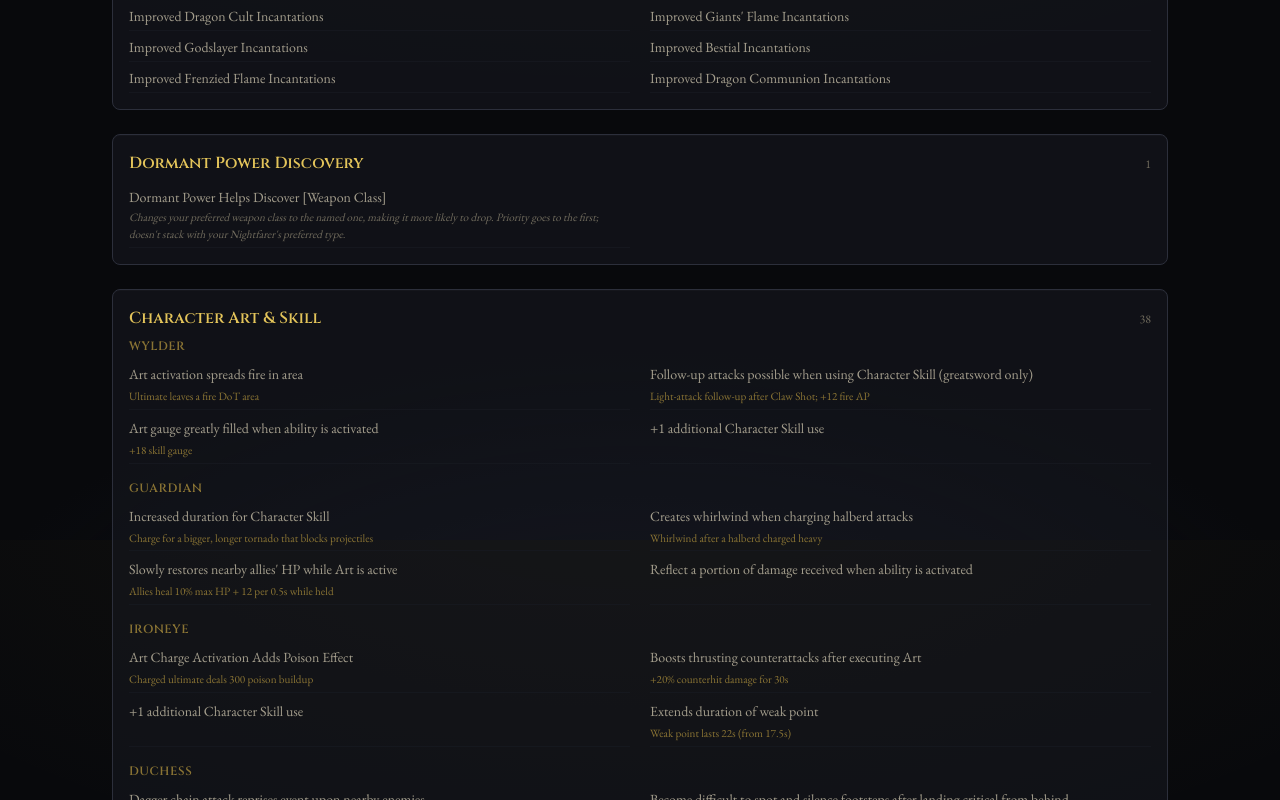
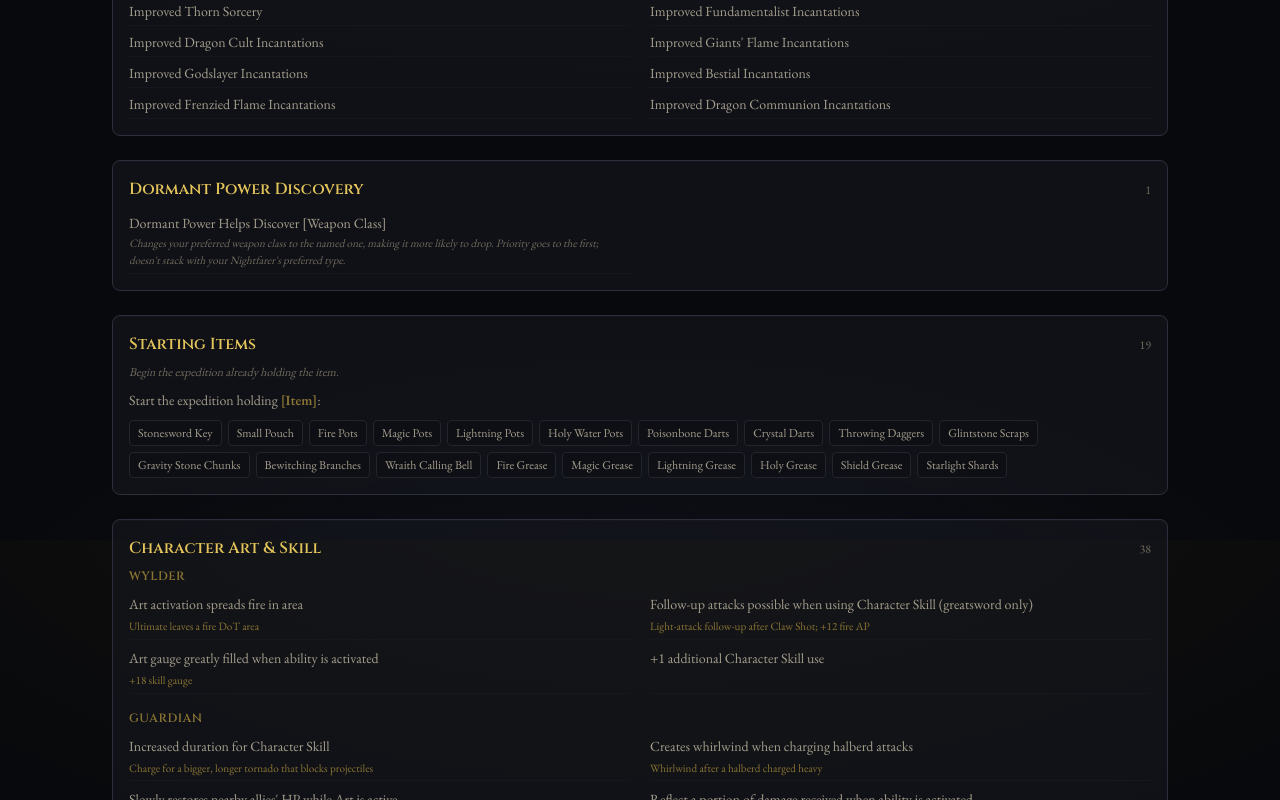
Before and after one commit to Tulun/nightreign, a Next.js app: page /relics in a window 1280 px wide. Shown: the part 1860-2660 px from the top of the page. Built offline with nearby package versions, Linux system fonts and the light colour scheme.

Commit message:
more cleaned up relic effects
Signed-off-by: Jason Kiraly <jasonkiraly@Jasons-MacBook-Pro-2026.local>

```diff
--- a/src/components/RelicEffects.tsx
+++ b/src/components/RelicEffects.tsx
@@ -74,7 +74,7 @@ export function RelicEffects() {
                 <span className="font-body text-xs text-parchment-faint">{c.items.length}</span>
               </div>
               {c.note && <p className="mb-2.5 font-body text-xs italic text-parchment-faint">{c.note}</p>}
-              {c.key === "skill-swap" || c.key === "spell-swap" ? (
+              {c.key === "skill-swap" || c.key === "spell-swap" || c.key === "starting-items" ? (
                 <div>
                   <p className="mb-2.5 font-body text-sm text-parchment-muted">
                     {c.key === "skill-swap" ? (
@@ -82,10 +82,15 @@ export function RelicEffects() {
                         Changes compatible armament&rsquo;s skill to{" "}
                         <span className="font-semibold text-gold-dim">[Weapon Art]</span> at start of expedition:
                       </>
-                    ) : (
+                    ) : c.key === "spell-swap" ? (
                       <>
                         Changes compatible armament&rsquo;s sorcery / incantation to{" "}
                         <span className="font-semibold text-gold-dim">[Spell]</span> at start of expedition:
+                      </>
+                    ) : (
+                      <>
+                        Start the expedition holding{" "}
+                        <span className="font-semibold text-gold-dim">[Item]</span>:
                       </>
                     )}
                   </p>
--- a/src/data/relicEffects.ts
+++ b/src/data/relicEffects.ts
@@ -2,7 +2,7 @@ import type { RelicEffect } from "@/lib/relics";
 
 /**
  * ─────────────────────────────────────────────────────────────────────────
- *  RELIC EFFECTS  (279 total)
+ *  RELIC EFFECTS  (233 total)
  * ─────────────────────────────────────────────────────────────────────────
  *  Possible relic effects grouped by category. Two effects from the SAME
  *  category can never appear on one relic. "unique" = Unique/Stackable relics
@@ -90,6 +90,25 @@ export const relicEffects: RelicEffect[] = [
   { name: "Improved Frenzied Flame Incantations", category: "spell-school" },
   { name: "Improved Dragon Communion Incantations", category: "spell-school" },
   { name: "Dormant Power Helps Discover [Weapon Class]", category: "discover", note: "Changes your preferred weapon class to the named one, making it more likely to drop. Priority goes to the first; doesn't stack with your Nightfarer's preferred type." },
+  { name: "Stonesword Key", category: "starting-items" },
+  { name: "Small Pouch", category: "starting-items" },
+  { name: "Fire Pots", category: "starting-items" },
+  { name: "Magic Pots", category: "starting-items" },
+  { name: "Lightning Pots", category: "starting-items" },
+  { name: "Holy Water Pots", category: "starting-items" },
+  { name: "Poisonbone Darts", category: "starting-items" },
+  { name: "Crystal Darts", category: "starting-items" },
+  { name: "Throwing Daggers", category: "starting-items" },
+  { name: "Glintstone Scraps", category: "starting-items" },
+  { name: "Gravity Stone Chunks", category: "starting-items" },
+  { name: "Bewitching Branches", category: "starting-items" },
+  { name: "Wraith Calling Bell", category: "starting-items" },
+  { name: "Fire Grease", category: "starting-items" },
+  { name: "Magic Grease", category: "starting-items" },
+  { name: "Lightning Grease", category: "starting-items" },
+  { name: "Holy Grease", category: "starting-items" },
+  { name: "Shield Grease", category: "starting-items" },
+  { name: "Starlight Shards", category: "starting-items" },
   { name: "Wylder: Art activation spreads fire in area", category: "character" },
   { name: "Duchess: Dagger chain attack reprises event upon nearby enemies", category: "character" },
   { name: "Revenant: Expend own HP to fully heal nearby allies when activating Art", category: "character" },
@@ -161,54 +180,8 @@ export const relicEffects: RelicEffect[] = [
   { name: "Poise +1", category: "poise" },
   { name: "Poise +2", category: "poise" },
   { name: "Poise +3", category: "poise" },
-  { name: "HP Restoration upon Dagger Attacks", category: "hp-weapon" },
-  { name: "HP Restoration upon Straight Sword Attacks", category: "hp-weapon" },
-  { name: "HP Restoration upon Greatsword Attacks", category: "hp-weapon" },
-  { name: "HP Restoration upon Colossal Sword Attacks", category: "hp-weapon" },
-  { name: "HP Restoration upon Curved Sword Attacks", category: "hp-weapon" },
-  { name: "HP Restoration upon Curved Greatsword Attacks", category: "hp-weapon" },
-  { name: "HP Restoration upon Katana Attacks", category: "hp-weapon" },
-  { name: "HP Restoration upon Twinblade Attacks", category: "hp-weapon" },
-  { name: "HP Restoration upon Thrusting Sword Attacks", category: "hp-weapon" },
-  { name: "HP Restoration upon Heavy Thrusting Sword Attacks", category: "hp-weapon" },
-  { name: "HP Restoration upon Axe Attacks", category: "hp-weapon" },
-  { name: "HP Restoration upon Greataxe Attacks", category: "hp-weapon" },
-  { name: "HP Restoration upon Hammer Attacks", category: "hp-weapon" },
-  { name: "HP Restoration upon Great Hammer Attacks", category: "hp-weapon" },
-  { name: "HP Restoration upon Flail Attacks", category: "hp-weapon" },
-  { name: "HP Restoration upon Spear Attacks", category: "hp-weapon" },
-  { name: "HP Restoration upon Great Spear Attacks", category: "hp-weapon" },
-  { name: "HP Restoration upon Halberd Attacks", category: "hp-weapon" },
-  { name: "HP Restoration upon Reaper Attacks", category: "hp-weapon" },
-  { name: "HP Restoration upon Fist Attacks", category: "hp-weapon" },
-  { name: "HP Restoration upon Claw Attacks", category: "hp-weapon" },
-  { name: "HP Restoration upon Whip Attacks", category: "hp-weapon" },
-  { name: "HP Restoration upon Colossal Weapon Attacks", category: "hp-weapon" },
-  { name: "HP Restoration upon Bow Attacks", category: "hp-weapon" },
-  { name: "FP Restoration upon Dagger Attacks", category: "fp-weapon" },
-  { name: "FP Restoration upon Straight Sword Attacks", category: "fp-weapon" },
-  { name: "FP Restoration upon Greatsword Attacks", category: "fp-weapon" },
-  { name: "FP Restoration upon Colossal Sword Attacks", category: "fp-weapon" },
-  { name: "FP Restoration upon Curved Sword Attacks", category: "fp-weapon" },
-  { name: "FP Restoration upon Curved Greatsword Attacks", category: "fp-weapon" },
-  { name: "FP Restoration upon Katana Attacks", category: "fp-weapon" },
-  { name: "FP Restoration upon Twinblade Attacks", category: "fp-weapon" },
-  { name: "FP Restoration upon Thrusting Sword Attacks", category: "fp-weapon" },
-  { name: "FP Restoration upon Heavy Thrusting Sword Attacks", category: "fp-weapon" },
-  { name: "FP Restoration upon Axe Attacks", category: "fp-weapon" },
-  { name: "FP Restoration upon Greataxe Attacks", category: "fp-weapon" },
-  { name: "FP Restoration upon Hammer Attacks", category: "fp-weapon" },
-  { name: "FP Restoration upon Great Hammer Attacks", category: "fp-weapon" },
-  { name: "FP Restoration upon Flail Attacks", category: "fp-weapon" },
-  { name: "FP Restoration upon Spear Attacks", category: "fp-weapon" },
-  { name: "FP Restoration upon Great Spear Attacks", category: "fp-weapon" },
-  { name: "FP Restoration upon Halberd Attacks", category: "fp-weapon" },
-  { name: "FP Restoration upon Reaper Attacks", category: "fp-weapon" },
-  { name: "FP Restoration upon Fist Attacks", category: "fp-weapon" },
-  { name: "FP Restoration upon Claw Attacks", category: "fp-weapon" },
-  { name: "FP Restoration upon Whip Attacks", category: "fp-weapon" },
-  { name: "FP Restoration upon Colossal Weapon Attacks", category: "fp-weapon" },
-  { name: "FP Restoration upon Bow Attacks", category: "fp-weapon" },
+  { name: "HP Restoration upon [Weapon] Attacks", category: "hp-weapon" },
+  { name: "FP Restoration upon [Weapon] Attacks", category: "fp-weapon" },
   { name: "Magic Damage Negation Up", category: "unique" },
   { name: "Fire Damage Negation Up", category: "unique" },
   { name: "Lightning Damage Negation Up", category: "unique" },
@@ -248,25 +221,6 @@ export const relicEffects: RelicEffect[] = [
   { name: "Defeating enemies restores HP for allies but not for self", category: "unique" },
   { name: "Stamina recovers with each successful attack", category: "unique" },
   { name: "Increased rune acquisition for self and allies", category: "unique" },
-  { name: "Stonesword Key in possession at start of expedition", category: "unique" },
-  { name: "Small Pouch in possession at start of expedition", category: "unique" },
-  { name: "Fire Pots in possession at start of expedition", category: "unique" },
-  { name: "Magic Pots in possession at start of expedition", category: "unique" },
-  { name: "Lightning Pots in possession at start of expedition", category: "unique" },
-  { name: "Holy Water Pots in possession at start of expedition", category: "unique" },
-  { name: "Poisonbone Darts in possession at start of expedition", category: "unique" },
-  { name: "Crystal Darts in possession at start of expedition", category: "unique" },
-  { name: "Throwing Daggers in possession at start of expedition", category: "unique" },
-  { name: "Glintstone Scraps in possession at start of expedition", category: "unique" },
-  { name: "Gravity Stone Chunks in possession at start of expedition", category: "unique" },
-  { name: "Bewitching Branches in possession at start of expedition", category: "unique" },
-  { name: "Wraith Calling Bell in possession at start of expedition", category: "unique" },
-  { name: "Fire Grease in possession at start of expedition", category: "unique" },
-  { name: "Magic Grease in possession at start of expedition", category: "unique" },
-  { name: "Lightning Grease in possession at start of expedition", category: "unique" },
-  { name: "Holy Grease in possession at start of expedition", category: "unique" },
-  { name: "Shield Grease in possession at start of expedition", category: "unique" },
-  { name: "Starlight Shards in possession at start of expedition", category: "unique" },
   { name: "HP Restoration upon Thrusting Counterattack", category: "unique" },
   { name: "Rune discount for shop purchases while on expedition", category: "unique" },
   { name: "Improved Poise & Damage Negation When Knocked Back by Damage", category: "unique" },
--- a/src/lib/relics.ts
+++ b/src/lib/relics.ts
@@ -12,6 +12,7 @@ export type RelicCategory =
   | "spell-swap"
   | "spell-school"
   | "discover"
+  | "starting-items"
   | "character"
   | "vigor"
   | "mind"
@@ -99,8 +100,9 @@ export const RELIC_CATEGORIES: RelicCategoryMeta[] = [
   { key: "affinity", label: "Starting Armament Affinity", group: "skills" },
   { key: "skill-swap", label: "Starting Skill Swap", group: "skills", note: SWAP_NOTE },
   { key: "spell-swap", label: "Starting Spell Swap", group: "skills", note: SWAP_NOTE },
-  { key: "spell-school", label: "Spell School Boost", group: "skills" },
+  { key: "spell-school", label: "Spell School Boost", group: "skills", note: "Each increases its school's sorcery/incantation damage by +12%." },
   { key: "discover", label: "Dormant Power Discovery", group: "skills" },
+  { key: "starting-items", label: "Starting Items", group: "skills", note: "Begin the expedition already holding the item." },
   { key: "character", label: "Character Art & Skill", group: "character" },
   { key: "vigor", label: "Vigor", group: "attributes" },
   { key: "mind", label: "Mind", group: "attributes" },
@@ -183,6 +185,38 @@ export const RELIC_VALUES: Record<string, string> = {
   "Increased Maximum HP": "+100 Max HP",
   "Increased Maximum FP": "+25 Max FP",
   "Increased Maximum Stamina": "+10 Max Stamina",
+  // Unique / Unrollable — misc
+  "Improved Throwing Pot Damage": "+15% pot damage",
+  "Improved Throwing Knife Damage": "+15% knife damage",
+  "Improved Throwing Stone Damage": "+15% stone damage",
+  "Improved Perfuming Arts": "+15% perfume damage",
+  "Max FP permanently increased after releasing Sorcerer's Rise mechanism": "+18% Max FP per Sorcerer's Rise unlocked",
+  "Max FP Up with 3+ Staves Equipped": "+50 Max FP",
+  "Max FP Up with 3+ Sacred Seals Equipped": "+50 Max FP",
+  "Max HP Up with 3+ Small Shields Equipped": "+200 Max HP",
+  "Max HP Up with 3+ Medium Shields Equipped": "+200 Max HP",
+  "Max HP Up with 3+ Greatshields Equipped": "+200 Max HP",
+  "Critical Hits Earn Runes": "+600 runes on critical hits",
+  "Increased rune acquisition for self and allies": "+3.5% rune gain for you & allies",
+  "Rune discount for shop purchases while on expedition": "10% shop discount",
+  "Huge rune discount for shop purchases while on expedition": "20% shop discount",
+  "Treasure marked upon map": "Reveals hidden chest locations",
+  "Flask Also Heals Allies": "Heals allies 50% of flask HP (radius) — currently buggy",
+  "Improved Poise & Damage Negation When Knocked Back by Damage": "+20% negation & −20% poise damage for 20s",
+  "Switching Weapons Boosts Attack Power": "+10% physical for 10s",
+  "Switching Weapons Adds an Affinity Attack": "+12 random-element AP for 10s",
+  "Boosts Attack Power of Added Affinity Attacks": "+10% to added elemental AP",
+  "Poison & Rot in Vicinity Increases Attack Power": "+12% for 20s when poison/rot procs nearby",
+  "Partial HP Restoration upon Post-Damage Attacks": "Strong heal-on-hit briefly after taking damage",
+  "Slowly restore HP for self and nearby allies when HP is low": "+0.5% max HP + 1 HP/s for 50s below 20% HP",
+  "HP restored when using cured meats, medicinal boluses, etc.": "+50 HP on consumption",
+  "Art gauge charged from successful guarding": "+1 Ultimate gauge on block",
+  "Art gauge fills moderately upon critical hit": "+5 Ultimate gauge on crit",
+  "Defeating enemies fills more of the Art gauge": "+5 Ultimate gauge per kill",
+  "Critical Hit Boosts Stamina Recovery Speed": "+10 stamina/s for 15s",
+  "HP Recovery From Successful Guarding": "+8 HP on block",
+  "FP Restoration upon Successive Attacks": "+5% Max FP on continuous attacks",
+  "HP Restoration upon Thrusting Counterattack": "+2.5% Max HP on counterhits",
   // Character — Wylder
   "Wylder: Art gauge greatly filled when ability is activated": "+18 skill gauge",
   "Wylder: Art activation spreads fire in area": "Ultimate leaves a fire DoT area",
```
Also changed, not shown: 1 other file (tests, documents, lock files or other folders).
